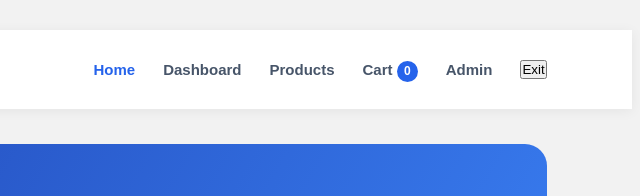
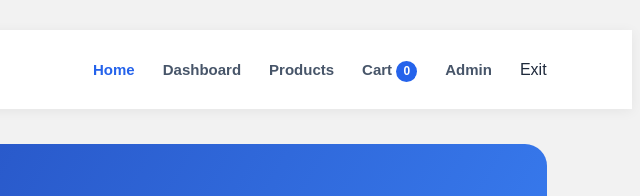
Before and after one commit to sohan612/WebTechProject_G1, a plain HTML site: page index.html in a window 1280 px wide. Shown: the top 196 px of the page, 618-1258 px from the left. Drawn offline with Linux system fonts and the light colour scheme; a script that the page names is missing.

Commit message:
Updated Css for Exit Button

```diff
--- a/style.css
+++ b/style.css
@@ -1192,3 +1192,20 @@ td {
 
 /* all the css are checked */
 /*again checked*/
+
+
+/* Exit Button - Same as Navigation Links */
+#mainNav button {
+    background: none;
+    color: inherit;
+    border: none;
+    padding: 0;
+    font-size: inherit;
+    font-family: inherit;
+    cursor: pointer;
+    margin-left: 0;
+}
+
+#mainNav button:hover {
+    color: #e74c3c;
+}
```
